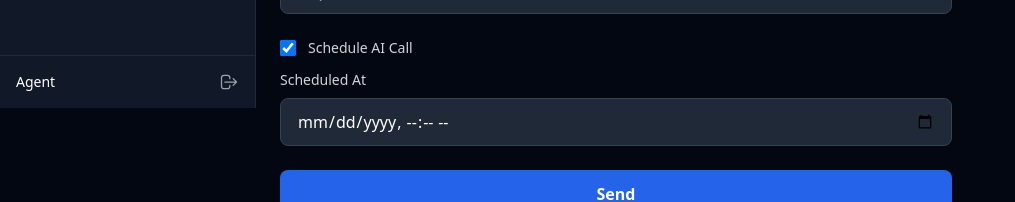
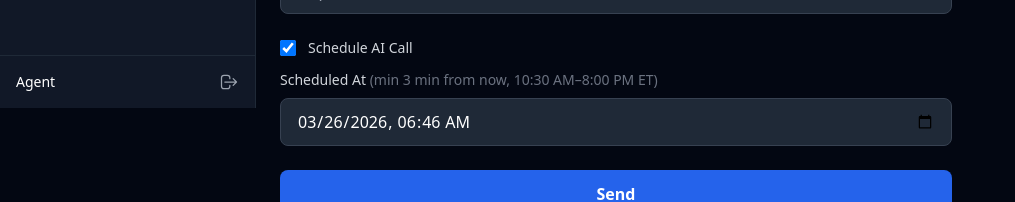
Before and after one commit to fredricksessomsbusiness-wq/alpha-bail-bonds, a Next.js app: page /caller in a window 1280 px wide. Both pictures are taken after a click on the label "Schedule AI Call". Shown: the part 692-894 px from the top of the page, without its empty margins (0-1015 px from the left). Built offline with nearby package versions, Linux system fonts and the light colour scheme; no server answers.

Commit message:
fix: auto-set schedule time to now+5min, add min time constraint

```diff
--- a/app/caller/page.tsx
+++ b/app/caller/page.tsx
@@ -332,7 +332,13 @@ export default function CallerPage() {
               <input
                 type="checkbox"
                 checked={scheduleCall}
-                onChange={(e) => setScheduleCall(e.target.checked)}
+                onChange={(e) => {
+                  setScheduleCall(e.target.checked);
+                  if (e.target.checked && !scheduledAt) {
+                    const d = new Date(Date.now() + 5 * 60 * 1000);
+                    setScheduledAt(d.toISOString().slice(0, 16));
+                  }
+                }}
                 className="w-4 h-4 rounded bg-gray-800 border-gray-700 text-blue-600 focus:ring-blue-600"
               />
               <span className="text-sm font-medium text-gray-300">
@@ -343,11 +349,15 @@ export default function CallerPage() {
             {scheduleCall && (
               <div>
                 <label className="block text-sm font-medium text-gray-300 mb-2">
-                  Scheduled At
+                  Scheduled At <span className="text-gray-500 font-normal">(min 3 min from now, 10:30 AM–8:00 PM ET)</span>
                 </label>
                 <input
                   type="datetime-local"
                   value={scheduledAt}
+                  min={(() => {
+                    const d = new Date(Date.now() + 4 * 60 * 1000);
+                    return d.toISOString().slice(0, 16);
+                  })()}
                   onChange={(e) => setScheduledAt(e.target.value)}
                   className="w-full bg-gray-800 border border-gray-700 text-white rounded-lg px-4 py-2.5 focus:outline-none focus:ring-2 focus:ring-blue-600"
                 />
```
